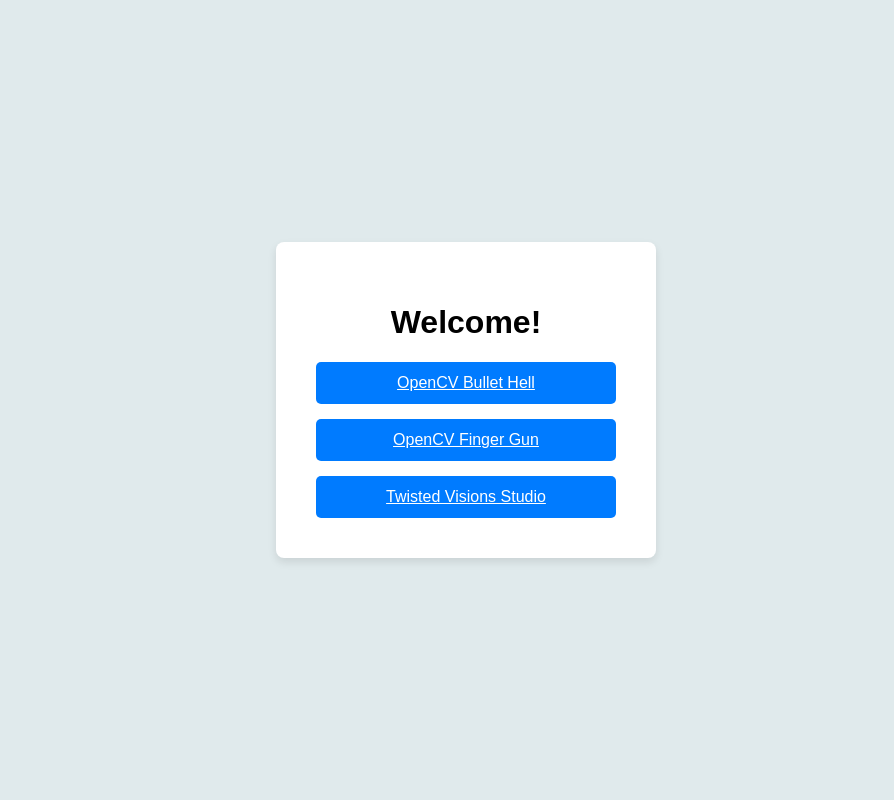
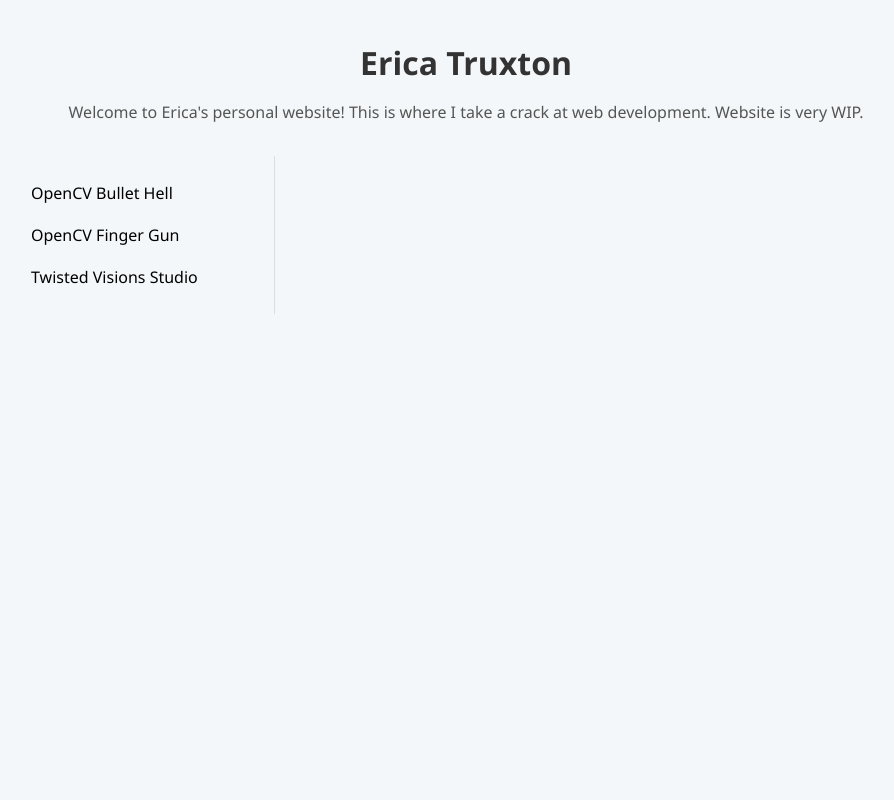
Before and after one commit to etruxton/erica-website, a Flask app: page / in a window 1280 px wide. Shown: the whole page, without its empty margins (174-1068 px from the left). Run offline with Flask 3, Linux system fonts and the light colour scheme.

Commit message:
made some changes, will change more!

```diff
--- /dev/null
+++ b/static/home/home.js
@@ -0,0 +1,60 @@
+document.addEventListener('DOMContentLoaded', function() {
+    const projectItems = document.querySelectorAll('.project-item');
+    const projectDetails = document.querySelector('.project-details');
+    const description = document.querySelector('.project-details .description');
+    const demoButton = document.querySelector('.project-details .demo-button');
+    const readMoreButton = document.querySelector('.project-details .read-more-button');
+    const customCursor = document.querySelector('.custom-cursor');
+
+    let currentProject = null;
+    let typedInstance = null;
+
+    // Hide buttons initially
+    demoButton.style.display = 'none';
+    readMoreButton.style.display = 'none';
+
+    projectItems.forEach(item => {
+        item.addEventListener('mouseover', function() {
+            // Hide buttons on new hover
+            demoButton.style.display = 'none';
+            readMoreButton.style.display = 'none';
+
+            if (currentProject !== this) {
+                currentProject = this;
+                const desc = this.getAttribute('data-description');
+                const demoLink = this.getAttribute('data-demo-link');
+                const target = this.getAttribute('data-target') || "_self";
+
+                if (typedInstance) {
+                    typedInstance.destroy();
+                }
+
+                description.textContent = ''; // Clear description
+                customCursor.style.display = 'inline'; // Show custom cursor
+
+                typedInstance = new Typed(description, {
+                    strings: [desc],
+                    typeSpeed: 5,
+                    showCursor: true,
+                    cursorChar: '|',
+                    onStart: function(self){
+                        customCursor.style.display = 'inline'; //Ensure cursor is visible on start.
+                    },
+                    onComplete: function(self) {
+                        demoButton.href = demoLink;
+                        demoButton.target = target;
+                        // Show buttons after animation
+                        demoButton.style.display = 'inline-block';
+                        readMoreButton.style.display = 'inline-block';
+                        //customCursor.style.display = 'none'; // Hide custom cursor
+                    }
+                });
+            }
+        });
+    });
+
+    if(currentProject === null){
+        demoButton.href = "";
+        demoButton.target = "";
+    }
+});
--- /dev/null
+++ b/static/home/style.css
@@ -0,0 +1,105 @@
+body {
+    font-family: 'Segoe UI', Tahoma, Geneva, Verdana, sans-serif;
+    background-color: #f4f7f9;
+    margin: 0;
+    padding: 20px;
+}
+
+.header {
+    text-align: center;
+    margin-bottom: 30px;
+}
+
+.header h1 {
+    color: #333;
+    margin-bottom: 10px;
+}
+
+.header p {
+    color: #555;
+    line-height: 1.6;
+}
+
+.projects-container {
+    display: flex;
+    max-width: 900px;
+    margin: 20px auto;
+}
+
+.project-list {
+    list-style: none;
+    padding: 0;
+    width: 30%; /* Adjust as needed */
+}
+
+.project-item {
+    padding: 10px 15px;
+    cursor: pointer;
+    transition: background-color 0.3s ease;
+}
+
+.project-item:hover {
+    background-color: #e0f0ff;
+}
+
+.project-details {
+    width: 70%; /* Adjust as needed */
+    padding: 20px;
+    border-left: 1px solid #ddd;
+}
+
+.project-details .description {
+    margin-bottom: 15px;
+    color: #555;
+}
+
+.project-details .button-container {
+    margin-top: 15px;
+    display: flex;
+    justify-content: left;
+}
+
+.demo-button, .read-more-button {
+    padding: 10px 20px;
+    border: none;
+    border-radius: 5px;
+    cursor: pointer;
+    font-size: 16px;
+    transition: background-color 0.3s ease;
+    margin-right: 10px;
+}
+
+.demo-button {
+    background-color: #007bff;
+    color: white;
+    text-decoration: none;
+}
+
+.demo-button:hover {
+    background-color: #0056b3;
+}
+
+.read-more-button {
+    background-color: #e0f0ff;
+    color: #333;
+}
+
+.read-more-button:hover {
+    background-color: #cce0f5;
+}
+
+.custom-cursor {
+    display: none; /* Initially hide the cursor */
+    font-size: 1em; /* Adjust as needed */
+    margin-left: 2px; /* Adjust as needed */
+}
+
+.typed-cursor {
+    font-size: 1em; /* Adjust as needed */
+    margin-left: 2px; /* Adjust as needed */
+    vertical-align: baseline; /* Try baseline alignment */
+    /* Add this if it is still below text */
+    position: relative;
+    top: -2px; /* Adjust as needed */
+    width: auto;
+}
--- a/templates/home.html
+++ b/templates/home.html
@@ -1,17 +1,33 @@
 <!DOCTYPE html>
 <html>
 <head>
-    <title>Home</title>
-    <link rel="stylesheet" href="{{ url_for('static', filename='css/home.css') }}">
+    <title>Home - Erica Truxton's App Dashboard</title>
+    <link rel="stylesheet" href="{{ url_for('static', filename='home/style.css') }}">
 </head>
 <body>
-    <div class="container">
-        <h1>Welcome!</h1>
-        <div class="button-container">
-            <a href="{{ url_for('bullet_hell.index') }}" class="button">OpenCV Bullet Hell</a>
-            <a href="{{ url_for('finger_gun.index') }}" class="button">OpenCV Finger Gun</a>
-            <a href="https://twistedvisionsstudio.com" class="button" target="_blank">Twisted Visions Studio</a>
+    <div class="header">
+        <h1>Erica Truxton</h1>
+        <p>Welcome to Erica's personal website! This is where I take a crack at web development. Website is very WIP.</p>
+    </div>
+
+    <div class="projects-container">
+        <ul class="project-list">
+            <li class="project-item" data-description="A fast-paced bullet dodging game using OpenCV." data-demo-link="{{ url_for('bullet_hell.index') }}">OpenCV Bullet Hell</li>
+            <li class="project-item" data-description="Use your fingers to shoot targets in this fun interactive app." data-demo-link="{{ url_for('finger_gun.index') }}">OpenCV Finger Gun</li>
+            <li class="project-item" data-description="My portfolio and creative projects." data-demo-link="https://twistedvisionsstudio.com" data-target="_blank">Twisted Visions Studio</li>
+        </ul>
+
+        <div class="project-details">
+            <span class="description">
+                <span class="custom-cursor">|</span>
+            </span>
+            <div class="button-container">
+                <a class="demo-button">Demo</a>
+                <button class="read-more-button">Read More &#8594;</button>
+            </div>
         </div>
     </div>
+    <script src="https://cdn.jsdelivr.net/npm/typed.js@2.0.12"></script>
+    <script src="{{ url_for('static', filename='home/home.js') }}"></script>
 </body>
 </html>
```
